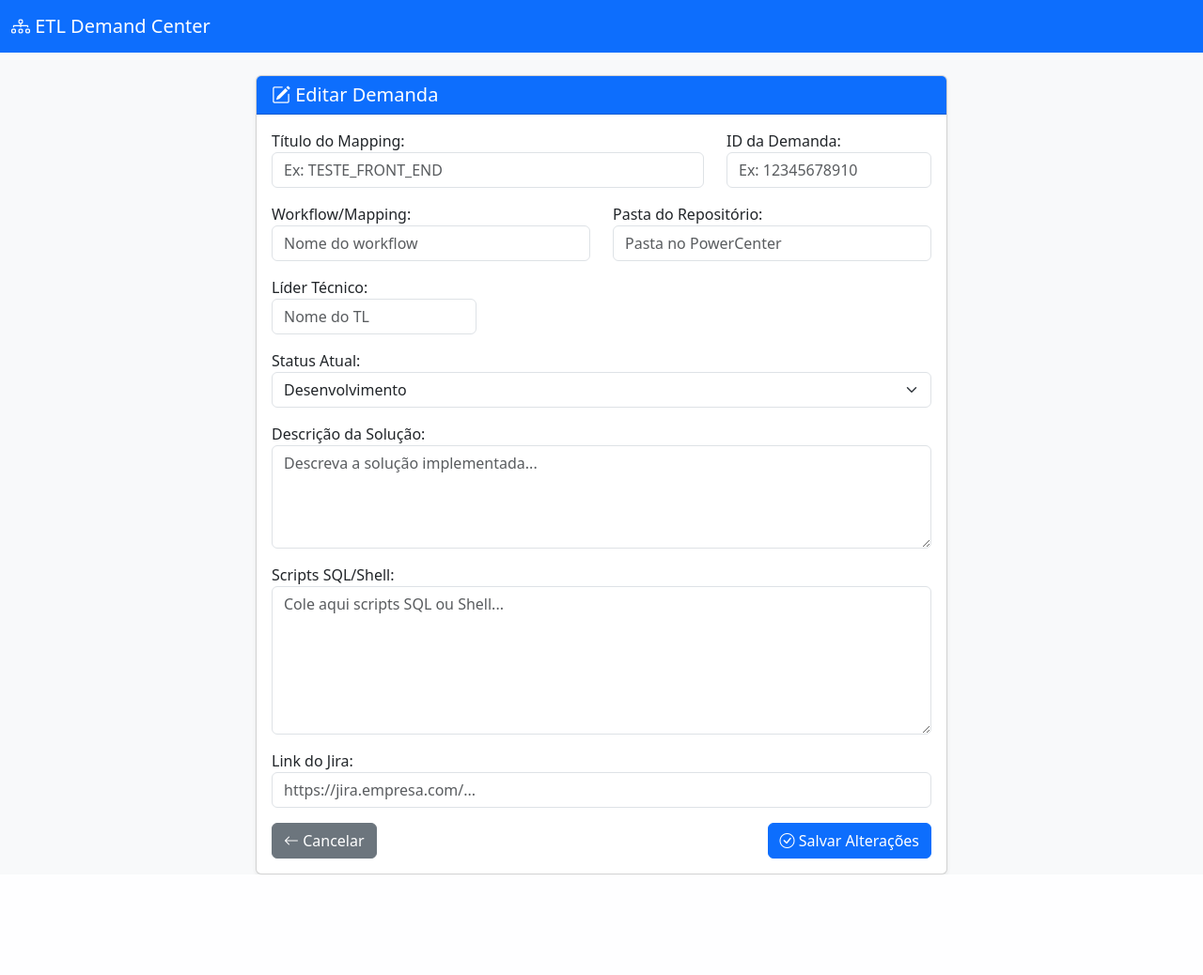
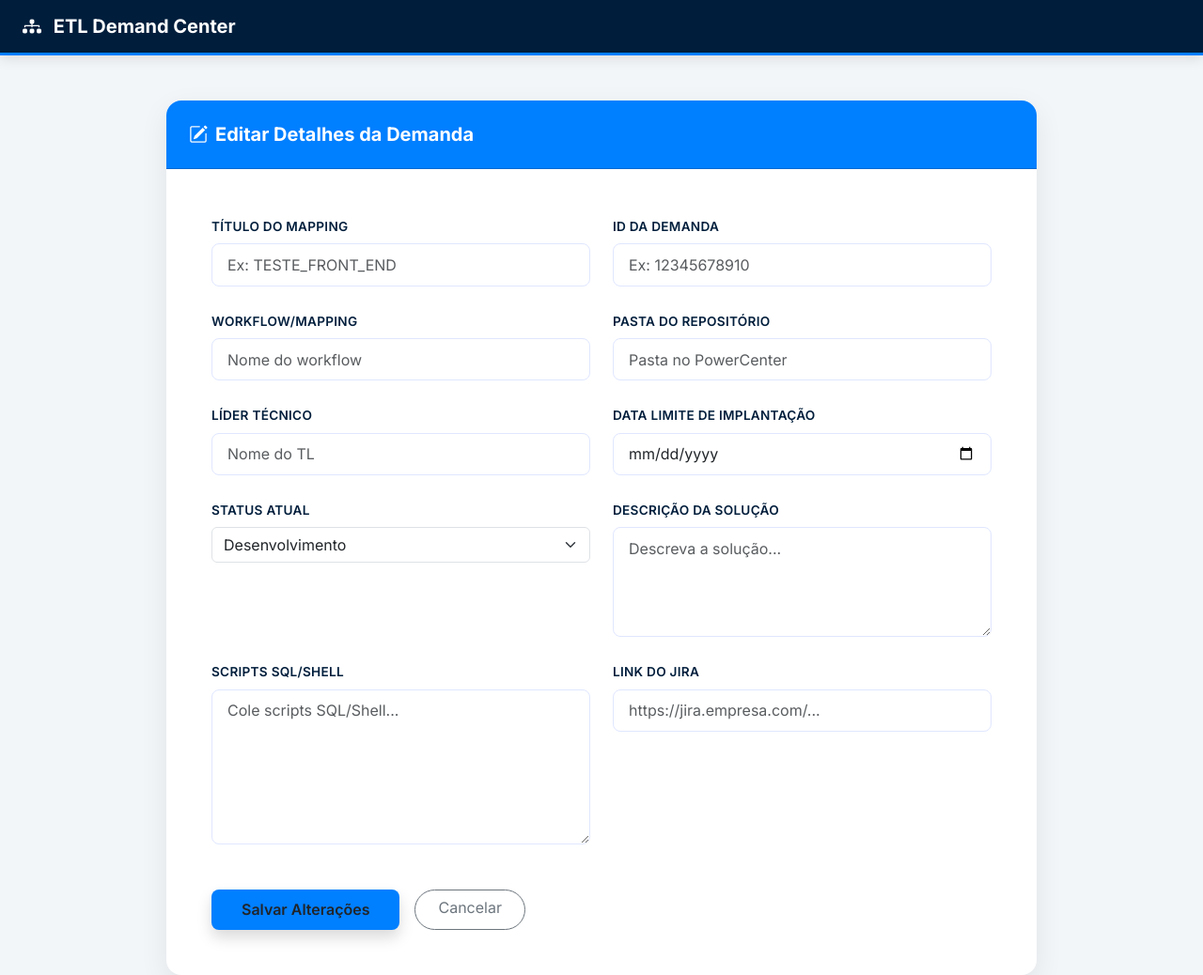
Before and after one commit to juliofreitas77/GestaoDemandasETL, a Django app: template demandas/templates/demandas/editar_demanda.html in a window 1280 px wide. Shown: the whole page at 94% size. Before the commit the page ends 931 px from the top, so only its background shows below. Run offline with Django 5.2, Linux system fonts and the light colour scheme; the template is opened without the code that fills it: values that come from a table or form of the project are taken from there, others are empty.

Commit message:
style: padroniza formulários e ativa seletor de data nativo
- Sincronizados nomes de campos entre widgets e fields no DemandaETLForm.
- Ativado input do tipo 'date' para o campo de data de implementação.
- Unificada a identidade visual (fontes e cores) da página de edição com a Home.
- Adicionados placeholders amigáveis para facilitar o preenchimento dos campos.

```diff
--- a/demandas/forms.py
+++ b/demandas/forms.py
@@ -1,6 +1,5 @@
 from django import forms
 from .models import DemandaETL
-
 
 class DemandaETLForm(forms.ModelForm):
     class Meta:
@@ -11,8 +10,7 @@ class DemandaETLForm(forms.ModelForm):
             'workflow_mapping',
             'folder_repositorio',
             'lider_tecnico',
-            # 'data_recebimento',
-            'data_implementacao',
+            'data_implementacao', # Nome correto conforme seu models
             'status',
             'descricao_solucao',
             'script_sql_shell',
@@ -20,51 +18,21 @@ class DemandaETLForm(forms.ModelForm):
         ]
 
         widgets = {
-            'titulo': forms.TextInput(attrs={
-                'class': 'form-control',
-                'placeholder': 'Ex: TESTE_FRONT_END'
-            }),
-            'id_demanda': forms.TextInput(attrs={
-                'class': 'form-control',
-                'placeholder': 'Ex: 12345678910'
-            }),
-            'workflow_mapping': forms.TextInput(attrs={
-                'class': 'form-control',
-                'placeholder': 'Nome do workflow'
-            }),
-            'folder_repositorio': forms.TextInput(attrs={
-                'class': 'form-control',
-                'placeholder': 'Pasta no PowerCenter'
-            }),
-            'lider_tecnico': forms.TextInput(attrs={
-                'class': 'form-control',
-                'placeholder': 'Nome do TL'
-            }),
-            'data_recebimento': forms.DateInput(attrs={
+            'titulo': forms.TextInput(attrs={'class': 'form-control', 'placeholder': 'Ex: TESTE_FRONT_END'}),
+            'id_demanda': forms.TextInput(attrs={'class': 'form-control', 'placeholder': 'Ex: 12345678910'}),
+            'workflow_mapping': forms.TextInput(attrs={'class': 'form-control', 'placeholder': 'Nome do workflow'}),
+            'folder_repositorio': forms.TextInput(attrs={'class': 'form-control', 'placeholder': 'Pasta no PowerCenter'}),
+            'lider_tecnico': forms.TextInput(attrs={'class': 'form-control', 'placeholder': 'Nome do TL'}),
+
+            'data_implementacao': forms.DateInput(attrs={
                 'class': 'form-control',
                 'type': 'date'
             }),
-            'data_prevista': forms.DateInput(attrs={
-                'class': 'form-control',
-                'type': 'date'
-            }),
-            'status': forms.Select(attrs={
-                'class': 'form-select'
-            }),
-            'descricao_solucao': forms.Textarea(attrs={
-                'class': 'form-control',
-                'rows': 4,
-                'placeholder': 'Descreva a solução implementada...'
-            }),
-            'script_sql_shell': forms.Textarea(attrs={
-                'class': 'form-control',
-                'rows': 6,
-                'placeholder': 'Cole aqui scripts SQL ou Shell...'
-            }),
-            'link_jira': forms.URLInput(attrs={
-                'class': 'form-control',
-                'placeholder': 'https://jira.empresa.com/...'
-            }),
+
+            'status': forms.Select(attrs={'class': 'form-select'}),
+            'descricao_solucao': forms.Textarea(attrs={'class': 'form-control', 'rows': 4, 'placeholder': 'Descreva a solução...'}),
+            'script_sql_shell': forms.Textarea(attrs={'class': 'form-control', 'rows': 6, 'placeholder': 'Cole scripts SQL/Shell...'}),
+            'link_jira': forms.URLInput(attrs={'class': 'form-control', 'placeholder': 'https://jira.empresa.com/...'}),
         }
 
         labels = {
@@ -73,8 +41,7 @@ class DemandaETLForm(forms.ModelForm):
             'workflow_mapping': 'Workflow/Mapping',
             'folder_repositorio': 'Pasta do Repositório',
             'lider_tecnico': 'Líder Técnico',
-            'data_recebimento': 'Data de Recebimento',
-            'data_prevista': 'Data Prevista',
+            'data_implementacao': 'Data Limite de Implantação', # Ajustado o label também
             'status': 'Status Atual',
             'descricao_solucao': 'Descrição da Solução',
             'script_sql_shell': 'Scripts SQL/Shell',
--- a/demandas/templates/demandas/editar_demanda.html
+++ b/demandas/templates/demandas/editar_demanda.html
@@ -5,113 +5,124 @@
     <meta charset="UTF-8">
     <meta name="viewport" content="width=device-width, initial-scale=1.0">
     <title>Editar Demanda | ETL Demand Center</title>
+
     <link href="https://cdn.jsdelivr.net/npm/bootstrap@5.3.2/dist/css/bootstrap.min.css" rel="stylesheet">
     <link rel="stylesheet" href="https://cdn.jsdelivr.net/npm/bootstrap-icons@1.11.1/font/bootstrap-icons.css">
+
+    <style>
+        @import url('https://fonts.googleapis.com/css2?family=Inter:wght@400;500;600;700&display=swap');
+
+        :root {
+            --primary-dark: #001e3c;
+            --accent-blue: #007fff;
+            --bg-light: #f3f6f9;
+            --text-main: #1a2027;
+        }
+
+        body {
+            background-color: var(--bg-light);
+            font-family: 'Inter', -apple-system, sans-serif;
+            color: var(--text-main);
+            -webkit-font-smoothing: antialiased;
+        }
+
+        /* Navbar Unificada */
+        .gradient-custom {
+            background: var(--primary-dark) !important;
+            border-bottom: 3px solid var(--accent-blue);
+            box-shadow: 0 4px 12px rgba(0,0,0,0.1);
+        }
+
+        /* Card de Edição Estilizado */
+        .card-edit {
+            border: none;
+            border-radius: 16px;
+            box-shadow: 0 10px 30px rgba(0,0,0,0.08);
+        }
+
+        .card-header-edit {
+            background-color: var(--accent-blue) !important;
+            color: white;
+            border-radius: 16px 16px 0 0 !important;
+            padding: 1.5rem;
+        }
+
+        .form-label {
+            font-weight: 600;
+            font-size: 0.85rem;
+            color: var(--primary-dark);
+            text-transform: uppercase;
+            letter-spacing: 0.02em;
+        }
+
+        .form-control {
+            border: 1px solid #e0e7ff;
+            border-radius: 8px;
+            padding: 0.6rem 1rem;
+        }
+
+        .form-control:focus {
+            border-color: var(--accent-blue);
+            box-shadow: 0 0 0 0.25rem rgba(0, 127, 255, 0.1);
+        }
+
+        .btn-primary-custom {
+            background-color: var(--accent-blue);
+            border: none;
+            border-radius: 8px;
+            padding: 0.6rem 2rem;
+            font-weight: 600;
+            transition: 0.3s;
+        }
+
+        .btn-primary-custom:hover {
+            background-color: #0066cc;
+            transform: translateY(-2px);
+        }
+    </style>
 </head>
-<body class="bg-light">
+<body>
 
-<!-- Navbar -->
-<nav class="navbar navbar-expand-lg navbar-dark bg-primary">
-    <div class="container-fluid">
-        <a class="navbar-brand" href="{% url 'home' %}">
-            <i class="bi bi-diagram-3"></i> ETL Demand Center
+<nav class="navbar navbar-expand-lg navbar-dark gradient-custom mb-5">
+    <div class="container-fluid px-4">
+        <a class="navbar-brand fw-bold" href="{% url 'home' %}">
+            <i class="bi bi-diagram-3-fill me-2"></i> ETL Demand Center
         </a>
     </div>
 </nav>
 
-<div class="container mt-4">
+<div class="container">
     <div class="row justify-content-center">
-        <div class="col-lg-8">
-
-            <div class="card shadow-sm">
-                <div class="card-header bg-primary text-white">
-                    <h5 class="mb-0">
-                        <i class="bi bi-pencil-square"></i> Editar Demanda
-                    </h5>
+        <div class="col-lg-10">
+            <div class="card card-edit">
+                <div class="card-header card-header-edit">
+                    <h5 class="mb-0 fw-bold"><i class="bi bi-pencil-square me-2"></i>Editar Detalhes da Demanda</h5>
                 </div>
-
-                <div class="card-body">
-                    <form method="post">
+                <div class="card-body p-4 p-md-5">
+                    <form method="POST">
                         {% csrf_token %}
-
-                        <div class="row">
-                            <div class="col-md-8 mb-3">
-                                {{ form.titulo.label_tag }}
-                                {{ form.titulo }}
-                            </div>
-
-                            <div class="col-md-4 mb-3">
-                                {{ form.id_demanda.label_tag }}
-                                {{ form.id_demanda }}
-                            </div>
+                        <div class="row g-4">
+                            {% for field in form %}
+                                <div class="col-md-6">
+                                    <label class="form-label">{{ field.label }}</label>
+                                    {{ field }}
+                                    {% if field.help_text %}
+                                        <small class="text-muted d-block mt-1">{{ field.help_text }}</small>
+                                    {% endif %}
+                                </div>
+                            {% endfor %}
                         </div>
 
-                        <div class="row">
-                            <div class="col-md-6 mb-3">
-                                {{ form.workflow_mapping.label_tag }}
-                                {{ form.workflow_mapping }}
-                            </div>
-
-                            <div class="col-md-6 mb-3">
-                                {{ form.folder_repositorio.label_tag }}
-                                {{ form.folder_repositorio }}
-                            </div>
-                        </div>
-
-                        <div class="row">
-                            <div class="col-md-4 mb-3">
-                                {{ form.lider_tecnico.label_tag }}
-                                {{ form.lider_tecnico }}
-                            </div>
-{##}
-{#                            <div class="col-md-4 mb-3">#}
-{#                                {{ form.data_recebimento.label_tag }}#}
-{#                                {{ form.data_recebimento }}#}
-{#                            </div>#}
-
-                            <div class="col-md-4 mb-3">
-                                {{ form.data_prevista.label_tag }}
-                                {{ form.data_prevista }}
-                            </div>
-                        </div>
-
-                        <div class="mb-3">
-                            {{ form.status.label_tag }}
-                            {{ form.status }}
-                        </div>
-
-                        <div class="mb-3">
-                            {{ form.descricao_solucao.label_tag }}
-                            {{ form.descricao_solucao }}
-                        </div>
-
-                        <div class="mb-3">
-                            {{ form.script_sql_shell.label_tag }}
-                            {{ form.script_sql_shell }}
-                        </div>
-
-                        <div class="mb-3">
-                            {{ form.link_jira.label_tag }}
-                            {{ form.link_jira }}
-                        </div>
-
-                        <div class="d-flex justify-content-between">
-                            <a href="{% url 'home' %}" class="btn btn-secondary">
-                                <i class="bi bi-arrow-left"></i> Cancelar
-                            </a>
-
-                            <button type="submit" class="btn btn-primary">
-                                <i class="bi bi-check-circle"></i> Salvar Alterações
-                            </button>
+                        <div class="mt-5 d-flex gap-3">
+                            <button type="submit" class="btn btn-primary-custom shadow">Salvar Alterações</button>
+                            <a href="{% url 'home' %}" class="btn btn-outline-secondary rounded-pill px-4">Cancelar</a>
                         </div>
                     </form>
                 </div>
             </div>
-
         </div>
     </div>
 </div>
 
-<script src="https://cdn.jsdelivr.net/npm/bootstrap@5.3.2/dist/js/bootstrap.bundle.min.js"></script>
 </body>
 </html>
```
